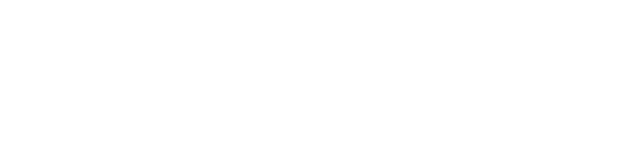
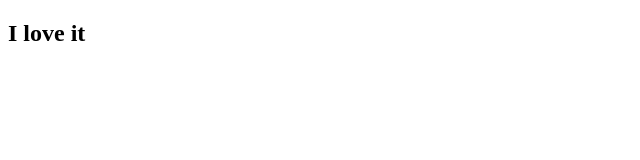
Before and after one commit to TeeboiCode/newapp, a plain HTML site: page index.html in a window 1280 px wide. Shown: the whole page, without its empty margins (0-640 px from the left). Drawn offline with Linux system fonts and the light colour scheme.

Commit message:
Update index.html

```diff
--- a/index.html
+++ b/index.html
@@ -5,5 +5,7 @@
     <meta name="viewport" content="width=device-width, initial-scale=1.0" />
     <title>Document</title>
   </head>
-  <body></body>
+  <body>
+    <h2>I love it</h2>
+  </body>
 </html>
```
